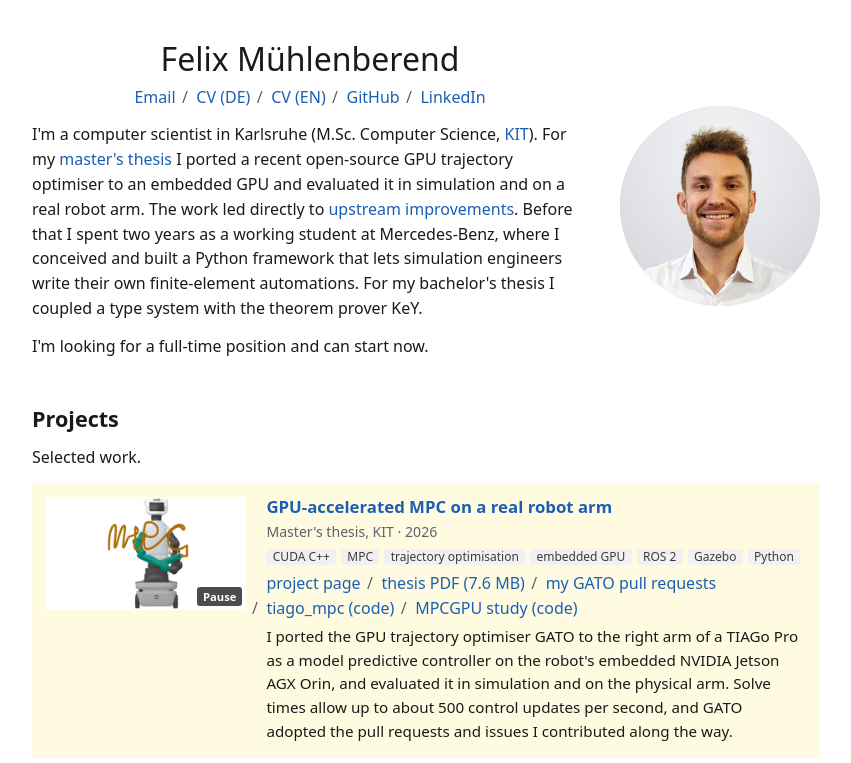
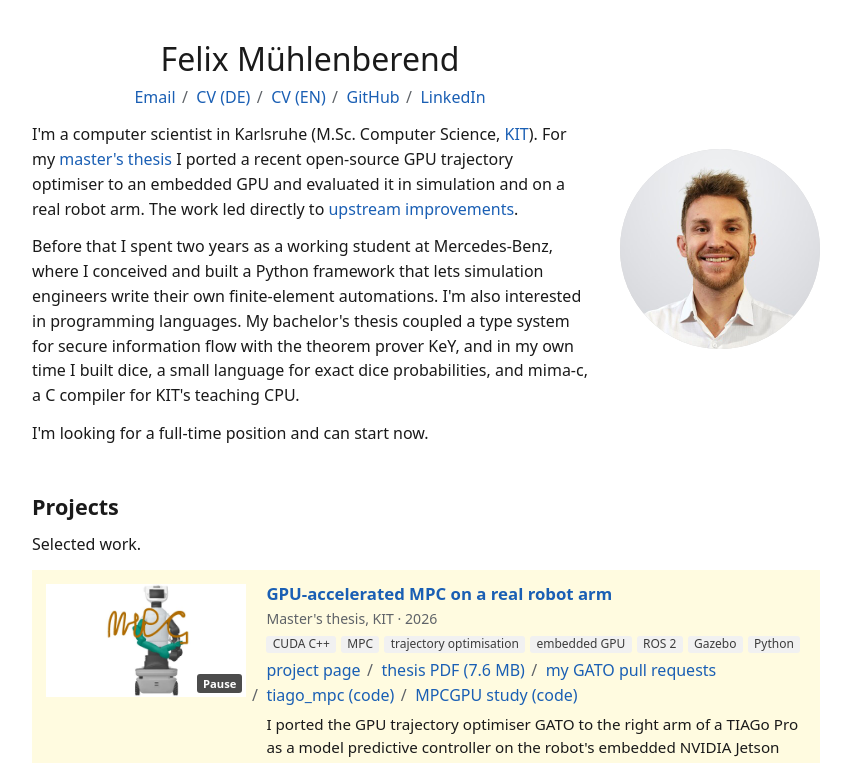
Before and after one commit to felixmueh/felixmueh.github.io, a plain HTML site: page index.html in a window 1280 px wide. Shown: the top 763 px of the page, without its empty margins (214-1065 px from the left). Drawn offline with Linux system fonts and the light colour scheme; grey boxes are pictures that could not be loaded.

Commit message:
Intro: paragraph break, programming-languages sentence; thesis page: no PDF size

```diff
--- a/index.html
+++ b/index.html
@@ -47,8 +47,11 @@
       </p>
     </div>
     <div class="bio">
-      <!-- Intro chosen by Felix 24.11.2026 (proposals and reviews: build/intro/). -->
-      <p>I'm a computer scientist in Karlsruhe (M.Sc. Computer Science, <a href="https://www.kit.edu/">KIT</a>). For my <a href="projects/tiago-mpc.html">master's thesis</a> I ported a recent open-source GPU trajectory optimiser to an embedded GPU and evaluated it in simulation and on a real robot arm. The work led directly to <a href="https://github.com/A2R-Lab/GATO/pulls?q=is%3Apr+is%3Amerged+author%3Afelixmueh">upstream improvements</a>. Before that I spent two years as a working student at Mercedes-Benz, where I conceived and built a Python framework that lets simulation engineers write their own finite-element automations. For my bachelor's thesis I coupled a type system with the theorem prover KeY.</p>
+      <!-- Intro chosen by Felix 24.11.2026 (proposals and reviews: build/intro/); second paragraph
+           with the programming-languages sentence: Felix 25.11.2026 (version B, no credit
+           here, the mima-c row credits Bertil Braun). -->
+      <p>I'm a computer scientist in Karlsruhe (M.Sc. Computer Science, <a href="https://www.kit.edu/">KIT</a>). For my <a href="projects/tiago-mpc.html">master's thesis</a> I ported a recent open-source GPU trajectory optimiser to an embedded GPU and evaluated it in simulation and on a real robot arm. The work led directly to <a href="https://github.com/A2R-Lab/GATO/pulls?q=is%3Apr+is%3Amerged+author%3Afelixmueh">upstream improvements</a>.</p>
+      <p>Before that I spent two years as a working student at Mercedes-Benz, where I conceived and built a Python framework that lets simulation engineers write their own finite-element automations. I'm also interested in programming languages. My bachelor's thesis coupled a type system for secure information flow with the theorem prover KeY, and in my own time I built dice, a small language for exact dice probabilities, and mima-c, a C compiler for KIT's teaching CPU.</p>
       <p>I'm looking for a full-time position and can start now.</p>
     </div>
   </header>
```
Also changed, not shown: projects/tiago-mpc.html (+1 -1 lines).
